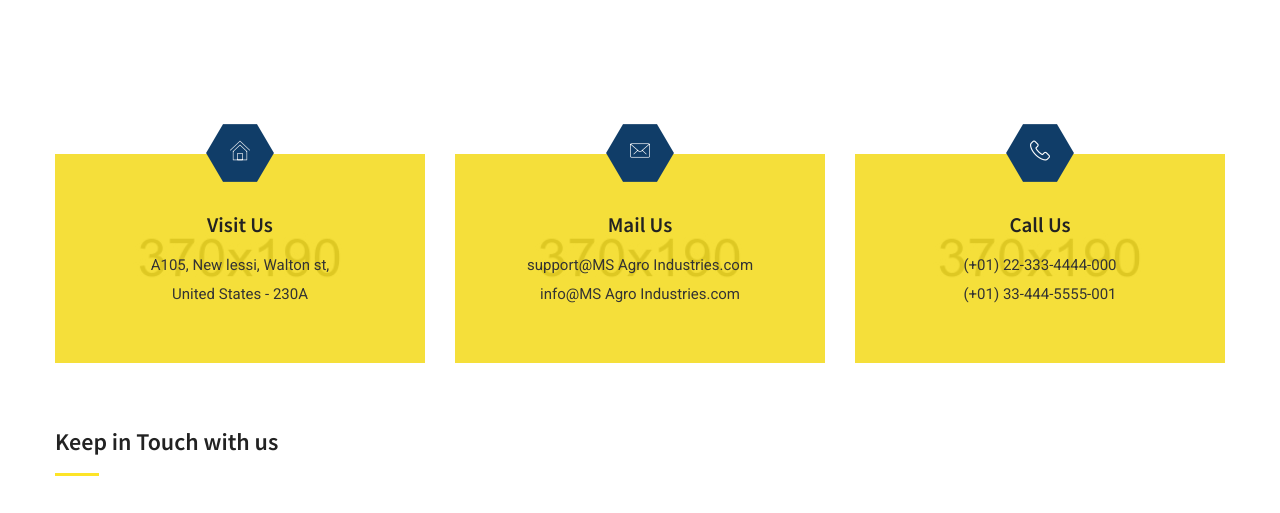
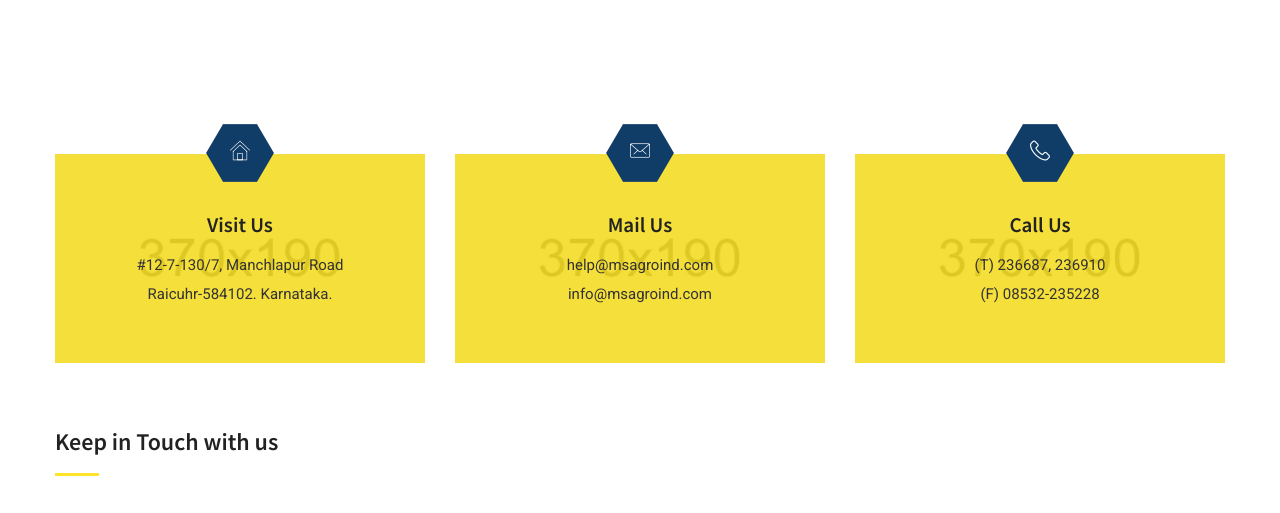
Before and after one commit to AnilKumarVallur/webistes, a plain HTML site: page contact.html in a window 1280 px wide. Shown: the part 558-1071 px from the top of the page. Drawn offline with nearby package versions, Linux system fonts and the light colour scheme; some packages are replaced by stand-ins of ours.

Commit message:
Edited contact details.

```diff
--- a/contact.html
+++ b/contact.html
@@ -250,7 +250,8 @@
                         </div>
 
                     	<h3>Visit Us</h3>
-                    	<div class="text">A105, New lessi, Walton st,<br>United States - 230A</div>
+                    	<!-- <div class="text">A105, New lessi, Walton st,<br>United States - 230A</div> -->
+						<div class="text">#12-7-130/7, Manchlapur Road<br>Raicuhr-584102. Karnataka.</div>
                     </div>
                 </div>
 
@@ -262,7 +263,7 @@
                         </div>
 
                     	<h3>Mail Us</h3>
-                    	<div class="text">support@MS Agro Industries.com<br>info@MS Agro Industries.com</div>
+                    	<div class="text">help@msagroind.com<br>info@msagroind.com</div>
                     </div>
                 </div>
 
@@ -274,7 +275,7 @@
                         </div>
 
                     	<h3>Call Us</h3>
-                    	<div class="text">(+01) 22-333-4444-000<br>(+01) 33-444-5555-001</div>
+                    	<div class="text">(T) 236687, 236910<br>(F) 08532-235228 </div>
                     </div>
                 </div>
             </div>
```
